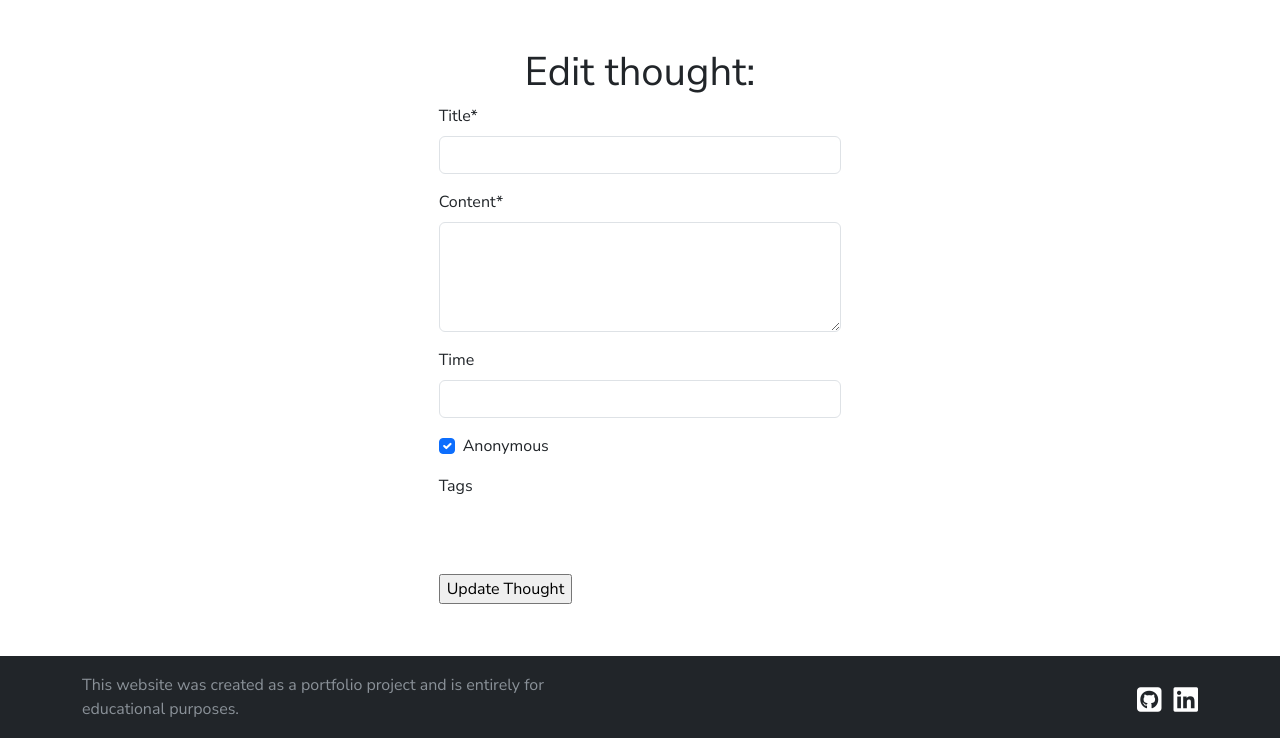
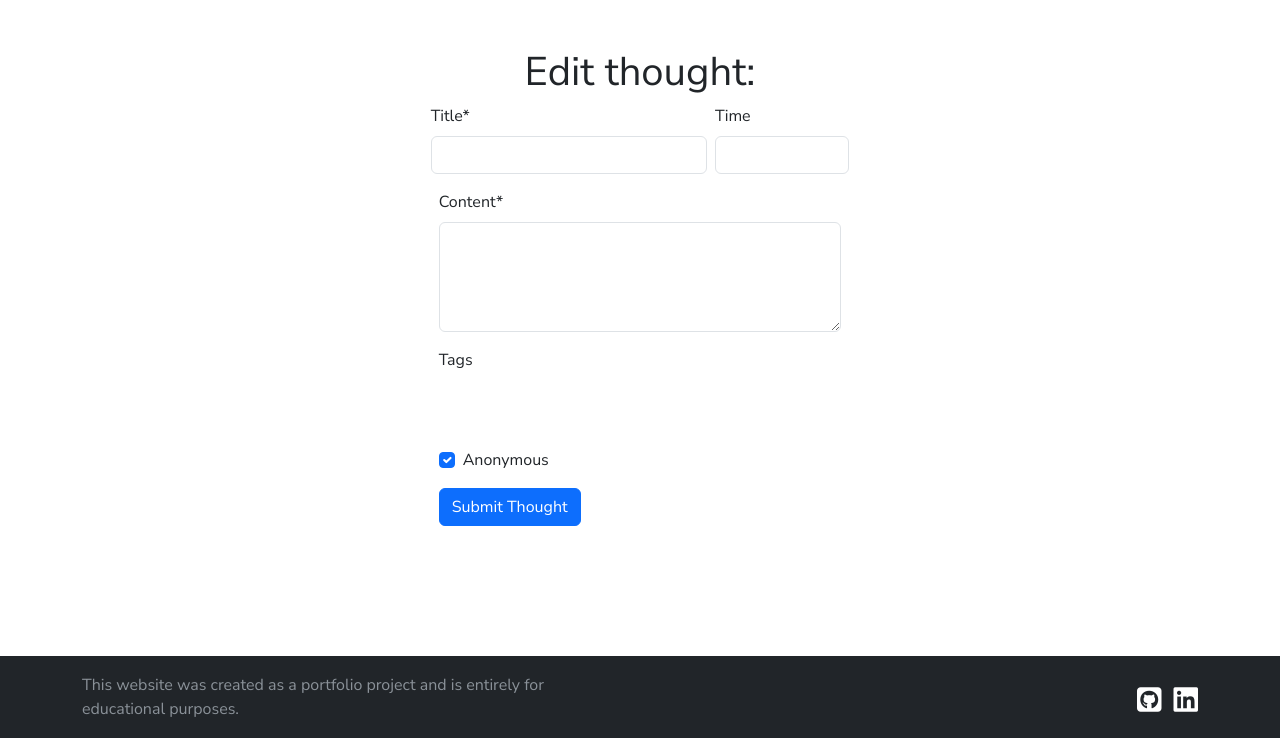
Before and after one commit to AndreeeasN/pp4-empty-thoughts, a Django app: template templates/thoughts/edit_thought.html in a window 1280 px wide. Shown: the part 62-800 px from the top of the page. Run offline with Django 3.2, Linux system fonts and the light colour scheme; the template is opened without the code that fills it: values that come from a table or form of the project are taken from there, others are empty; some libraries are stand-ins or nearby versions.

Commit message:
Style Thought forms using crispy FormHelper

```diff
--- a/pp4_django/settings.py
+++ b/pp4_django/settings.py
@@ -73,6 +73,7 @@ MESSAGE_TAGS = {
     messages.ERROR: 'alert-danger',
 }
 
+CRISPY_ALLOWED_TEMPLATE_PACKS = "bootstrap5"
 CRISPY_TEMPLATE_PACK = 'bootstrap5'
 
 MIDDLEWARE = [
--- a/templates/thoughts/edit_thought.html
+++ b/templates/thoughts/edit_thought.html
@@ -12,10 +12,7 @@
         <!-- Form to edit a thought -->
         <form method="post">
             {% csrf_token %}
-            {{ form | crispy }}
-            <div>
-                <input type="submit" value="Update Thought">
-            </div>
+            {% crispy form %}
         </form>
     </div>
 </div>
@@ -23,4 +20,4 @@
 <!-- Script to enable Select2 widget for tags -->
 <script src="{% static 'js/enableFormTagwidget.js' %}"></script>
 
-{%endblock%}
+{% endblock %}
--- a/thoughts/forms.py
+++ b/thoughts/forms.py
@@ -1,7 +1,8 @@
 from django import forms
-# from django.forms.widgets import TextInput
 from .models import Thought, Comment, Tag
 from thoughts.widgets import TagWidget, TimeWidget
+from crispy_forms.helper import FormHelper
+from crispy_forms.layout import Layout, Row, Column, Submit
 
 
 class ThoughtForm(forms.ModelForm):
@@ -18,6 +19,21 @@ class ThoughtForm(forms.ModelForm):
         widget=TimeWidget,
         required=False
     )
+
+    def __init__(self, *args, **kwargs):
+        super().__init__(*args, **kwargs)
+        self.helper = FormHelper()
+        self.helper.layout = Layout(
+            Row(
+                Column('title', css_class='form-group col-md-8 mb-0 px-1'),
+                Column('time', css_class='form-group col-md-4 mb-0 px-1'),
+                css_class='form-row'
+            ),
+            'content',
+            'tags',
+            'anonymous',
+            Submit('submit', 'Submit Thought')
+        )
 
     class Meta:
         model = Thought
```
Also changed, not shown: templates/thoughts/add_thought.html (+2 -5 lines).
